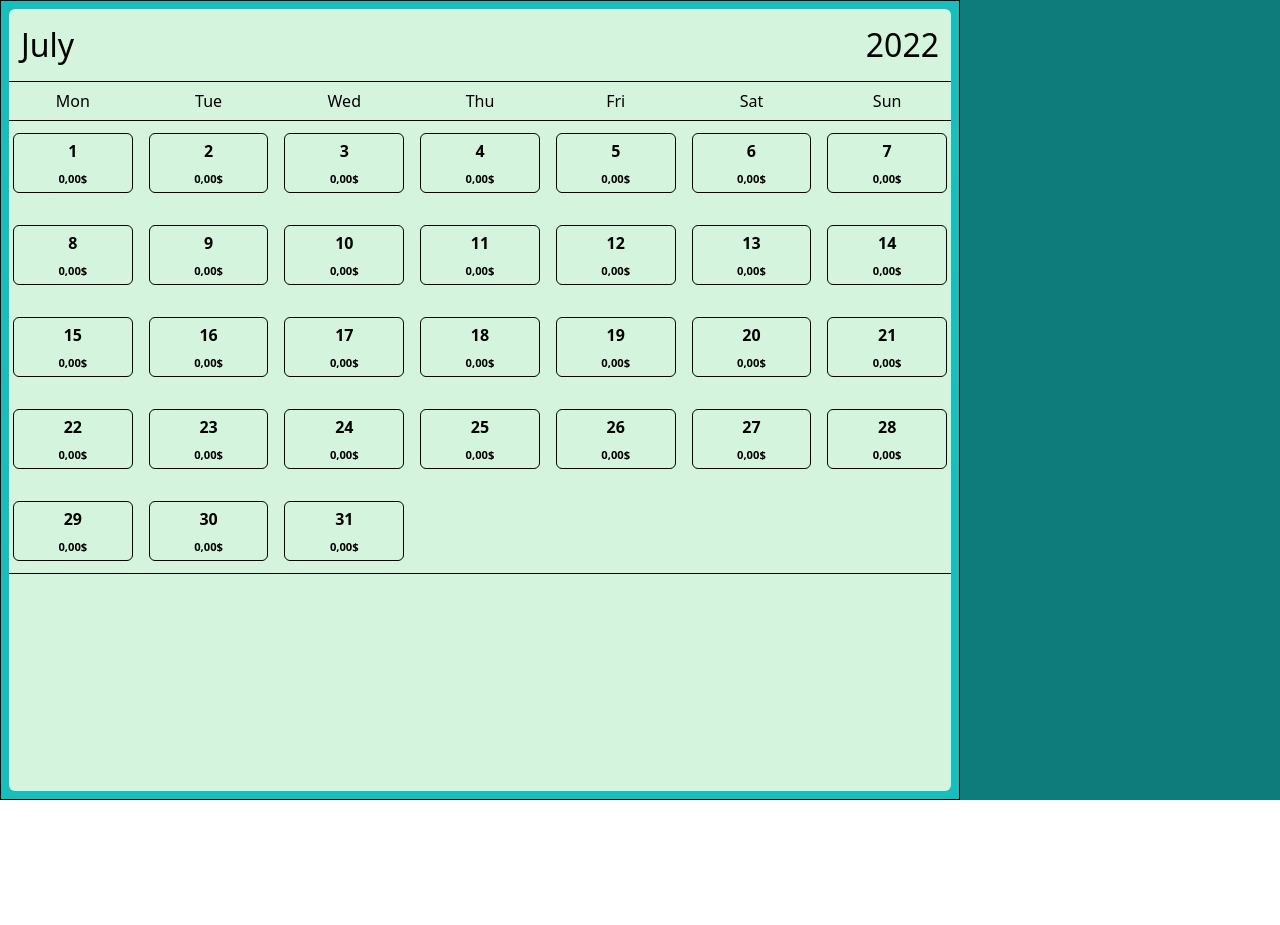
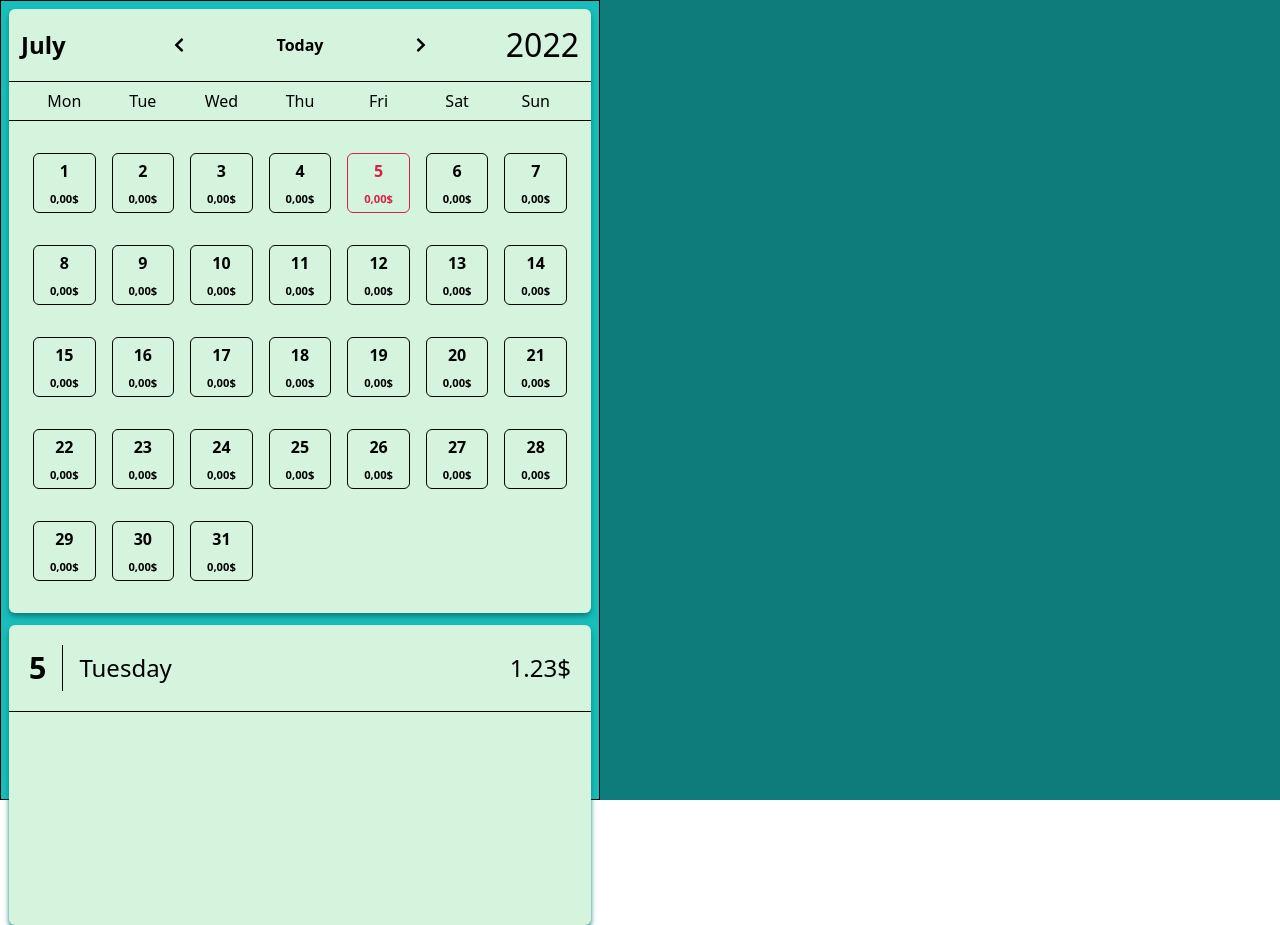
Before and after one commit to rikobeast/watch-what-you-spend, a Next.js app in the folder frontend/: page / in a window 1280 px wide. Before the commit the page ends 800 px from the top, so only its background shows below. Built offline with nearby package versions, Linux system fonts and the light colour scheme.

Commit message:
Add the option to navigate between months and an option to select days from the calendar

```diff
--- a/frontend/package.json
+++ b/frontend/package.json
@@ -11,7 +11,8 @@
   "dependencies": {
     "next": "12.2.0",
     "react": "18.2.0",
-    "react-dom": "18.2.0"
+    "react-dom": "18.2.0",
+    "react-icons": "^4.4.0"
   },
   "devDependencies": {
     "@types/node": "18.0.1",
--- /dev/null
+++ b/frontend/src/components/Button/Button.tsx
@@ -0,0 +1,25 @@
+import React, { ReactNode } from 'react';
+
+interface ButtonProps {
+  className: string;
+  type: 'submit' | 'button' | 'reset';
+  text: string;
+  icon: ReactNode;
+  onClick: () => void;
+}
+
+const Button: React.FC<Partial<ButtonProps>> = ({
+  className,
+  type,
+  text,
+  icon,
+  onClick,
+}) => {
+  return (
+    <button className={className} type={type} onClick={onClick}>
+      {text ? text : icon}
+    </button>
+  );
+};
+
+export default Button;
--- a/frontend/src/components/Calendar/Calendar.tsx
+++ b/frontend/src/components/Calendar/Calendar.tsx
@@ -1,9 +1,11 @@
-import React from 'react';
+import React, { useMemo, useState } from 'react';
 import { months } from '../../mock-data/monthsInAYear';
 import { days } from '../../mock-data/days';
 import { getDaysInCurrentMonth } from '../../utils/getDaysInCurrentMonth';
 import CalendarHeader from './CalendarHeader/CalendarHeader';
 import CalendarDays from './CalendarDays/CalendarDays';
+import Card from '../Card/Card';
+import Day from './Day/Day';
 
 interface CalendarProps {
   currentMonth: string;
@@ -11,23 +13,51 @@ interface CalendarProps {
 
 const Calendar = () => {
   const date = new Date();
+  const today = date.getDate();
+  const monthIndex = date.getMonth();
+  const [currentMonthIndex, setCurrentMonthIndex] =
+    useState<number>(monthIndex);
+  const [selectedDay, setSelectedDay] = useState<number>(today);
 
-  const currentMonthIndex = date.getMonth();
   const month = months[currentMonthIndex];
   const currentFullYear = date.getFullYear();
-  const currentMonth = date.getMonth();
-  const daysInAMonth = getDaysInCurrentMonth(currentFullYear, currentMonth);
+  const daysInAMonth = useMemo(() => {
+    return getDaysInCurrentMonth(currentFullYear, currentMonthIndex);
+  }, [currentMonthIndex]);
+
+  const onMonthChange = (direction: string) => {
+    if (direction === 'Previous') {
+      setCurrentMonthIndex(currentMonthIndex - 1);
+    } else if (direction === 'Next') {
+      setCurrentMonthIndex(currentMonthIndex + 1);
+    } else {
+      setCurrentMonthIndex(monthIndex);
+      setSelectedDay(today);
+    }
+  };
+
+  const onDaySelect = (dayNumber: number) => {
+    setSelectedDay(dayNumber);
+  };
 
   return (
-    <div className="max-w-full w-[75%] h-screen bg-secondary border p-2">
-      <div className="max-w-full w-full bg-light-blue h-full rounded-md ">
+    <div className="max-w-full w-[600px] h-screen bg-secondary border p-2">
+      <Card>
         <CalendarHeader
           monthName={month.name}
           dayNames={days}
           fullYear={currentFullYear}
+          onMonthChange={onMonthChange}
         />
-        <CalendarDays numberOfDays={daysInAMonth} />
-      </div>
+        <CalendarDays
+          numberOfDays={daysInAMonth}
+          activeDayIndex={selectedDay}
+          onClick={onDaySelect}
+        />
+      </Card>
+      <Card className="mt-3 h-[300px]">
+        <Day number={selectedDay} name="Tuesday" expenses={1.23} />
+      </Card>
     </div>
   );
 };
--- a/frontend/src/components/Calendar/CalendarDays/CalendarDays.tsx
+++ b/frontend/src/components/Calendar/CalendarDays/CalendarDays.tsx
@@ -1,16 +1,29 @@
-import React from 'react';
-import { getToday } from '../../../utils/getToday';
+import React, { useMemo } from 'react';
 import CalendarItem from '../CalendarItem/CalendarItem';
 
 interface CaledarDaysProps {
   numberOfDays: number[];
+  activeDayIndex: number;
+  onClick: (dayNumber: number) => void;
 }
 
-const CalendarDays: React.FC<CaledarDaysProps> = ({ numberOfDays }) => {
+const CalendarDays: React.FC<CaledarDaysProps> = ({
+  numberOfDays,
+  activeDayIndex,
+  onClick,
+}) => {
+  const handleOnDayClick = (dayNumber: number) => {
+    onClick(dayNumber);
+  };
   return (
-    <div className="border-b grid grid-rows-5 grid-cols-7 grid-flow-row gap-4 p-1">
+    <div className="grid grid-rows-5 grid-cols-7 grid-flow-row gap-4 p-6">
       {numberOfDays.map((dayOfMonth: any) => (
-        <CalendarItem key={dayOfMonth} dayNumber={dayOfMonth} />
+        <CalendarItem
+          key={dayOfMonth}
+          dayNumber={dayOfMonth}
+          isActive={activeDayIndex === dayOfMonth}
+          onClick={handleOnDayClick}
+        />
       ))}
     </div>
   );
--- a/frontend/src/components/Calendar/CalendarHeader/CalendarHeader.tsx
+++ b/frontend/src/components/Calendar/CalendarHeader/CalendarHeader.tsx
@@ -1,4 +1,7 @@
 import React from 'react';
+import Button from '../../Button/Button';
+import { FaChevronLeft, FaChevronRight } from 'react-icons/fa';
+
 interface DayNames {
   name: string;
 }
@@ -7,22 +10,45 @@ interface CalendarHeaderProps {
   monthName: string;
   dayNames: DayNames[];
   fullYear: number;
+  onMonthChange: (direction: string) => void;
 }
 
 const CalendarHeader: React.FC<CalendarHeaderProps> = ({
   monthName,
   dayNames,
   fullYear,
+  onMonthChange,
 }) => {
+  const changeMonth = (direction: string) => {
+    onMonthChange(direction);
+  };
+
   return (
     <>
-      <div className="max-w-full w-full flex justify-between">
-        <h1 className="text-h1 p-3">{monthName}</h1>
-        <h1 className="text-h1 p-3">{fullYear}</h1>
+      <div className="max-w-full w-full flex items-center justify-between">
+        <h1 className="text-lg p-3 w-[25%] font-bold text-left">{monthName}</h1>
+        <div className="max-w-full w-[50%] flex items-center justify-between">
+          <Button
+            className="font-extrabold p-4 rounded-full hover:bg-primary-30 transition duration-200"
+            icon={<FaChevronLeft />}
+            onClick={() => changeMonth('Previous')}
+          />
+          <Button
+            className="font-extrabold p-4 rounded-full hover:bg-primary-30 transition duration-200"
+            text="Today"
+            onClick={() => changeMonth('Today')}
+          />
+          <Button
+            className="font-extrabold p-4 rounded-full hover:bg-primary-30 transition duration-200"
+            icon={<FaChevronRight />}
+            onClick={() => changeMonth('Next')}
+          />
+        </div>
+        <h1 className="text-h1 p-3 w-[25%] text-right">{fullYear}</h1>
       </div>
-      <div className="max-w-full w-full border-t border-b h-[40px] grid grid-cols-7 grid-flow-row gap-4 p-1 items-center justify-items-center">
+      <div className="max-w-full w-full border-t border-b h-[40px] grid grid-cols-7 grid-flow-row gap-4 pl-6 pr-6 items-center justify-items-center">
         {dayNames.map((day: any) => (
-          <p>{day.name.slice(0, 3)}</p>
+          <p key={day.name}>{day.name.slice(0, 3)}</p>
         ))}
       </div>
     </>
--- a/frontend/src/components/Calendar/CalendarItem/CalendarItem.tsx
+++ b/frontend/src/components/Calendar/CalendarItem/CalendarItem.tsx
@@ -2,11 +2,22 @@ import React from 'react';
 
 interface CalendarItemProps {
   dayNumber: number;
+  isActive: boolean;
+  onClick: (dayNumber: number) => void;
 }
 
-const CalendarItem: React.FC<CalendarItemProps> = ({ dayNumber }) => {
+const CalendarItem: React.FC<CalendarItemProps> = ({
+  dayNumber,
+  isActive,
+  onClick,
+}) => {
   return (
-    <div className="border min-w-[60px] h-[60px] mt-2 mb-2 flex items-center justify-center rounded-md font-bold flex-col transition duration-150 hover:border-red hover:cursor-pointer hover:text-red hover:shadow-md shadow-secondary">
+    <div
+      className={`border min-w-[60px] h-[60px] mt-2 mb-2 flex items-center justify-center rounded-md font-bold flex-col transition duration-150 hover:border-red hover:cursor-pointer hover:text-red hover:shadow-md shadow-secondary ${
+        isActive ? 'border-red text-red' : ''
+      }`}
+      onClick={() => onClick(dayNumber)}
+    >
       <span className="mb-2">{dayNumber}</span>
       <span className="text-xs">0,00$</span>
     </div>
--- /dev/null
+++ b/frontend/src/components/Calendar/Day/Day.tsx
@@ -0,0 +1,23 @@
+import React from 'react';
+
+interface DayProps {
+  number: number;
+  name: string;
+  expenses?: number;
+}
+
+const Day: React.FC<DayProps> = ({ number, name, expenses }) => {
+  return (
+    <div className=" flex border-b items-center justify-between">
+      <div className="flex items-center gap-4 p-5 w-[50%]">
+        <div className="text-xl font-bold pr-4 border-r">{number}</div>
+        <div className="text-lg">{name}</div>
+      </div>
+      <div className="w-[50%] p-5">
+        {expenses && <div className="text-right text-lg">{`${expenses}$`}</div>}
+      </div>
+    </div>
+  );
+};
+
+export default Day;
--- /dev/null
+++ b/frontend/src/components/Card/Card.tsx
@@ -0,0 +1,18 @@
+import React from 'react';
+
+interface CardProps {
+  className?: string;
+  children: any;
+}
+
+const Card: React.FC<CardProps> = ({ className, children }) => {
+  return (
+    <div
+      className={`max-w-full w-[600px] bg-light-blue rounded-md shadow-md shadow-primary ${className}`}
+    >
+      {children}
+    </div>
+  );
+};
+
+export default Card;
--- a/frontend/tailwind.config.js
+++ b/frontend/tailwind.config.js
@@ -11,9 +11,13 @@ module.exports = {
     fontSize: {
       h1: '2rem',
       xs: '0.7rem',
+      md: '0.9rem',
+      lg: '1.5rem',
+      xl: '1.9rem',
     },
     colors: {
       primary: '#0E7C7B',
+      'primary-30': 'rgba(14, 124, 123,0.3)',
       secondary: '#17BEBB',
       'light-blue': '#D4F4DD',
       red: '#D62246',
```
Also changed, not shown: 1 other file (tests, documents, lock files or other folders).
